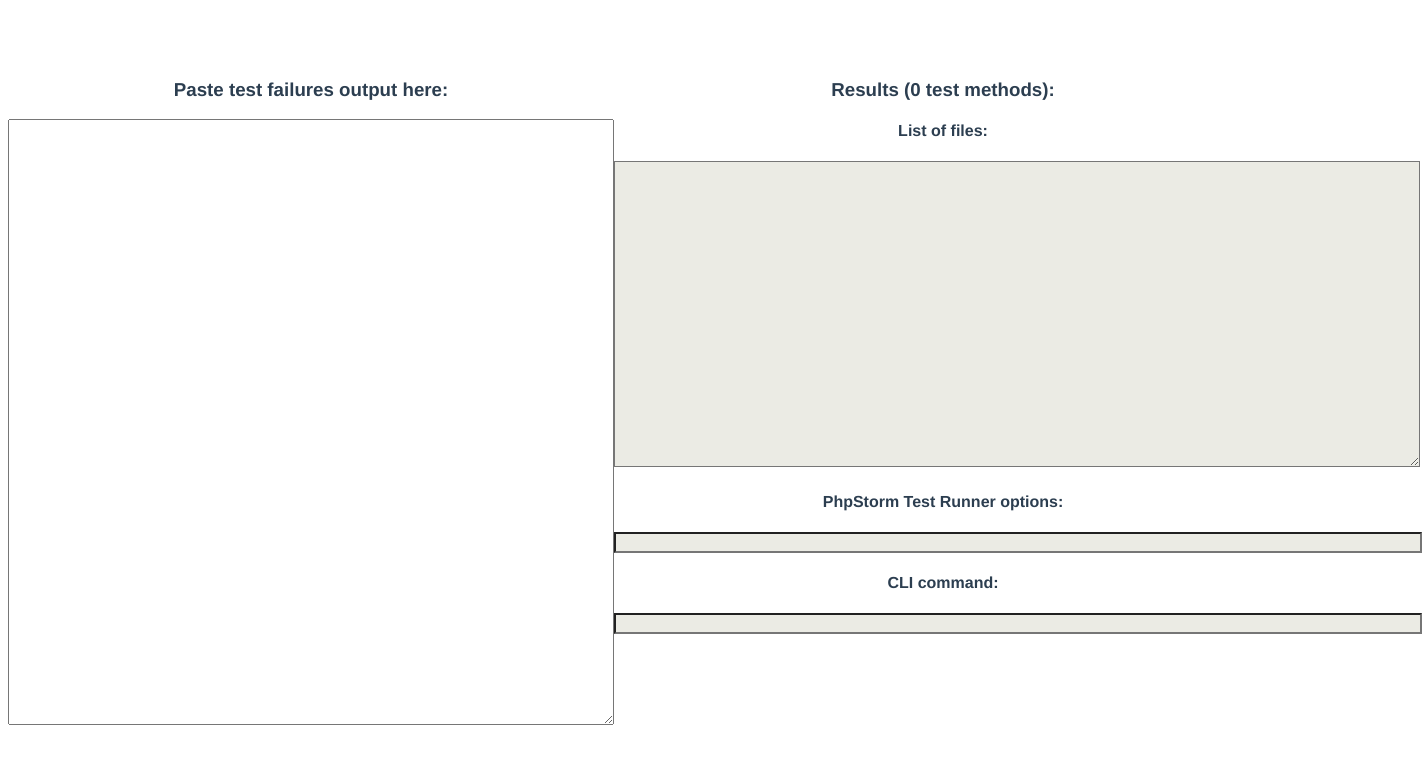
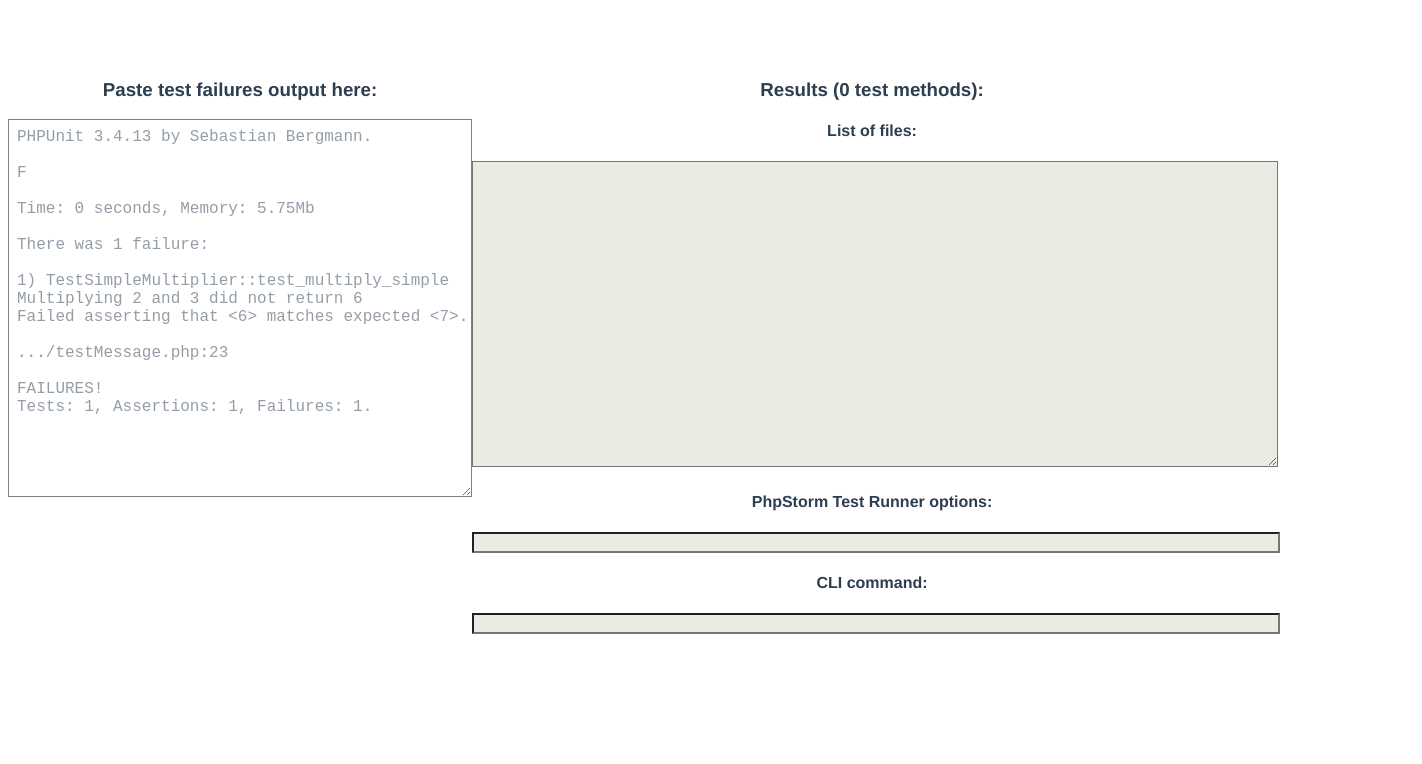
Before and after one commit to amcsi/phpunit-failures, a Vue app: page / in a window 1280 px wide. Shown: the top 764 px of the page, 1422 px wide, since content can reach past the window. Built offline with nearby package versions, Linux system fonts and the light colour scheme.

Commit message:
Change textarea look slightly; add placeholder text

```diff
--- a/src/components/Page.vue
+++ b/src/components/Page.vue
@@ -3,8 +3,15 @@
     <div class="columns">
       <div class="test-output">
         <h3>Paste test failures output here:</h3>
-        <textarea class="test-output__textarea" :value="testOutput"
-          @input="$emit('update:testOutput', $event.target.value)"></textarea>
+        <div class="test-output__textarea-container">
+          <textarea class="test-output__textarea" :value="testOutput" rows="20"
+            @input="$emit('update:testOutput', $event.target.value)"></textarea>
+          <div
+              v-show="!testOutput"
+              class="test-output__textarea__multiline-placeholder"
+              v-html="failuresPlaceholder"
+          ></div>
+        </div>
       </div>
       <div class="results">
         <h3>Results ({{ matches.count || 0 }} test methods):</h3>
@@ -34,6 +41,27 @@ import { convertMatchesToPhpStormArgument, getMatches } from '../converter';
 /** @class Page */
 export default {
     props: ['testOutput'],
+    data() {
+      return {
+        failuresPlaceholder: `PHPUnit 3.4.13 by Sebastian Bergmann.
+
+F
+
+Time: 0 seconds, Memory: 5.75Mb
+
+There was 1 failure:
+
+1) TestSimpleMultiplier::test_multiply_simple
+Multiplying 2 and 3 did not return 6
+Failed asserting that <6> matches expected <7>.
+
+.../testMessage.php:23
+
+FAILURES!
+Tests: 1, Assertions: 1, Failures: 1.
+`,
+      };
+    },
     computed: {
       matches() {
         const matches = getMatches(this.testOutput);
@@ -68,12 +96,35 @@ export default {
   }
   .test-output {
     flex: 1;
+    display: flex;
+    flex-direction: column;
+  }
+  .test-output__textarea-container {
+    position: relative;
   }
   .test-output__textarea {
-    min-width: 600px;
-    min-height: 600px;
+    flex: 1;
+    width: 100%;
+    box-sizing: border-box;
+    border: 1px solid gray;
+    padding: .5em;
     white-space: nowrap;
-   }
+    font-size: 1rem;
+  }
+
+  .test-output__textarea__multiline-placeholder {
+    pointer-events: none;
+    position: absolute;
+    top: 0;
+    left: 0;
+    border: 1px solid transparent;
+    padding: .5em;
+    white-space: pre;
+    text-align: left;
+    font-family: monospace;
+    font-size: 1rem;
+    opacity: .5;
+  }
   .results {
     max-width: 800px;
     min-width: 400px;
```
